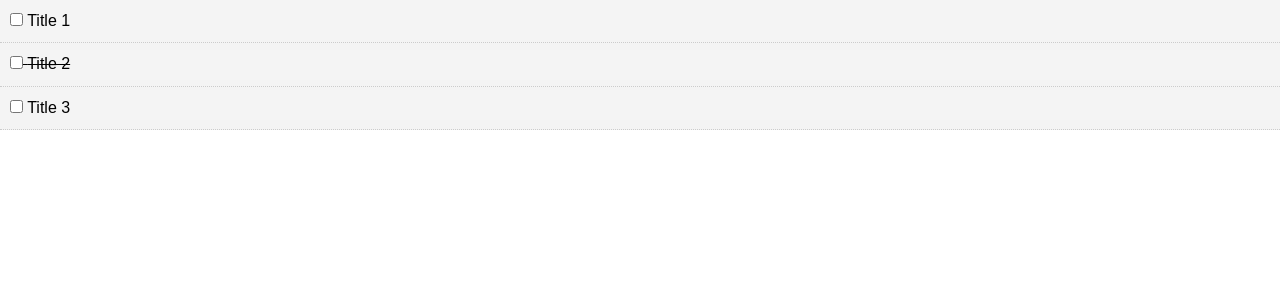
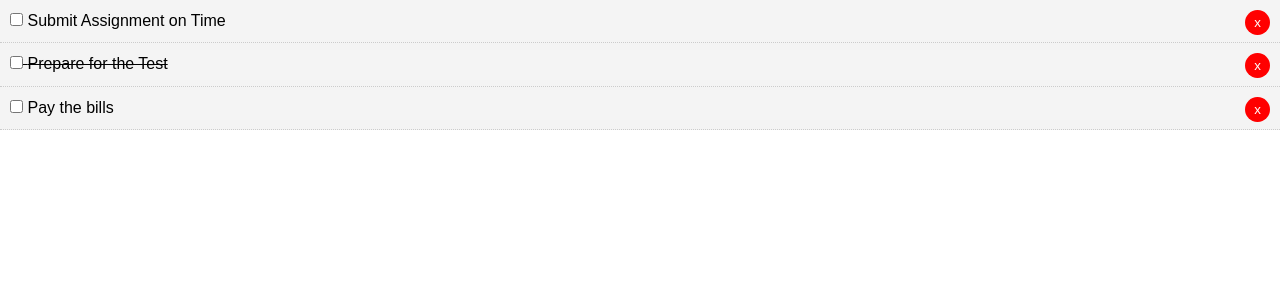
Before and after one commit to nitishprabhu26/todoList_React, a React (Create React App) app in the folder todo_list_app/: page / in a window 1280 px wide. Shown: the top 300 px of the page. Built offline with nearby package versions, Linux system fonts and the light colour scheme; the HTML template or start-up script is replaced by a standard one.

Commit message:
Delete Todo functionality

```diff
--- a/todo_list_app/src/App.js
+++ b/todo_list_app/src/App.js
@@ -14,32 +14,51 @@
     todos: [
       {
         id: 1,
-        title: "Title 1",
+        title: "Submit Assignment on Time",
         completed: false
       },
       {
         id: 2,
-        title: "Title 2",
+        title: "Prepare for the Test",
         completed: true
       },
       {
         id: 3,
-        title: "Title 3",
+        title: "Pay the bills",
         completed: false
       }
     ]
   };
 
-  markComplete = (id) => {
-    console.log(id)
-  }
+
+    // Toggle Complete
+    markComplete = id => {
+      // console.log(id)
+      this.setState({
+        todos: this.state.todos.map(todo => {
+          if (todo.id === id) {
+            todo.completed = !todo.completed;
+          }
+          return todo;
+        })
+      });
+    };
+
+    // Delete Todo
+    // copying everything which is already there -> using spread operator (...)
+    delTodo = id => {
+      console.log(id)
+      this.setState({
+        todos: [...this.state.todos.filter(todo => todo.id !== id)]
+      })
+    };
 
   render() {
     // console.log(this.state.todos)
     return (
       <div className="App">
         {/* Taking Todos in state , passing it to Todos component as props */}
-        <Todos todos={this.state.todos} markComplete={this.markComplete} />
+        <Todos todos={this.state.todos} markComplete={this.markComplete} delTodo={this.delTodo} />
       </div>
     );
 }
--- a/todo_list_app/src/components/Todoitem.js
+++ b/todo_list_app/src/components/Todoitem.js
@@ -55,6 +55,9 @@
                     {/* {this.props.todo.title} */}
                     {/* use this below one, instead of abpve line */}
                     {title}
+                    <button onClick={this.props.delTodo.bind(this, id)} style={btnStyle}>
+                        x
+                    </button>
                 </p>
             </div>
         )
@@ -74,3 +77,13 @@
 
 // not needed since check line 3
 // export default TodoItem
+
+const btnStyle = {
+    background: "#ff0000",
+    color: "#fff",
+    border: "none",
+    padding: "5px 9px",
+    borderRadius: "50%",
+    cursor: "pointer",
+    float: "right",
+  };
--- a/todo_list_app/src/components/Todos.js
+++ b/todo_list_app/src/components/Todos.js
@@ -13,7 +13,7 @@
 //   ));
 
   return this.props.todos.map((todo) => (
-    <TodoItem key={todo.id} todo={todo} markComplete={this.props.markComplete} />
+    <TodoItem key={todo.id} todo={todo} markComplete={this.props.markComplete} delTodo={this.props.delTodo} />
     ));
 
 
```
